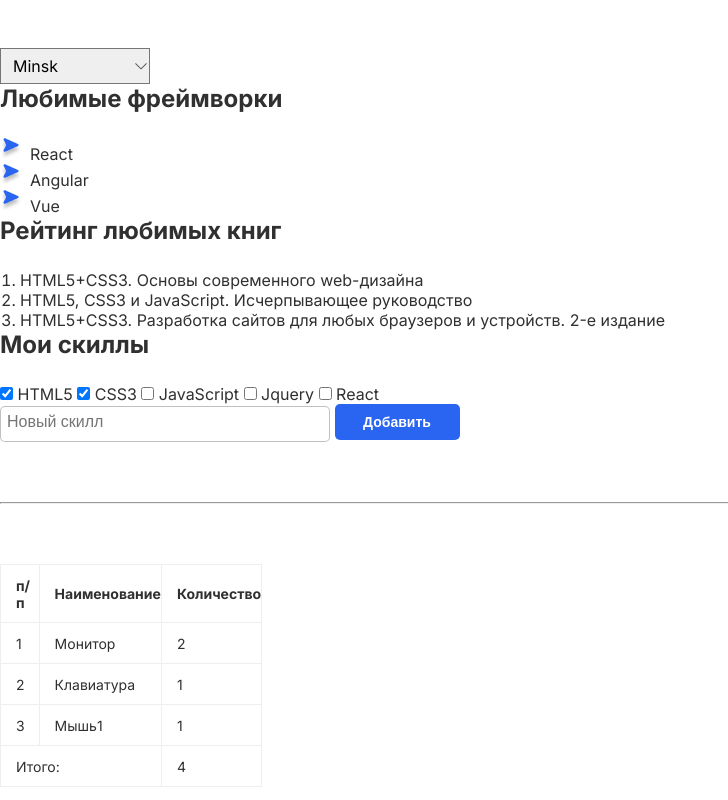
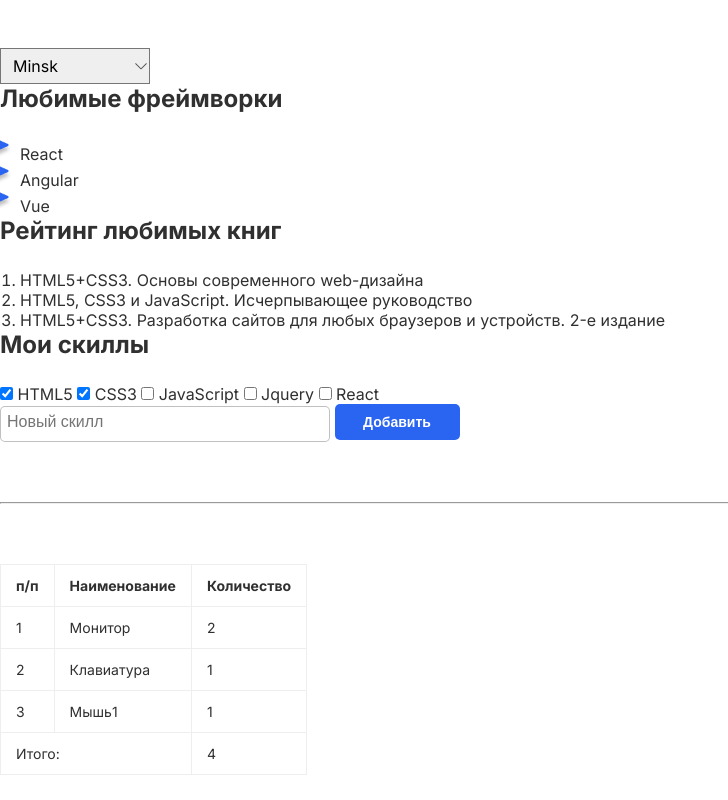
Before and after one commit to timon2022/HW-2, a plain HTML site: page index.html in a window 1280 px wide. Shown: the part 640-1440 px from the top of the page, without its empty margins (0-728 px from the left). Drawn offline with Linux system fonts and the light colour scheme.

Commit message:
fix mistakes

```diff
--- a/style.css
+++ b/style.css
@@ -84,7 +84,7 @@ margin: 0 0 25px;
 
 .frameworks-list {
     /* Стили для маркированного списка во второй секции */
-    padding: 0 30px 0;
+    padding: 0 20px 0;
     list-style: none;
     list-style-image: url(./source/Vector1.png);
 
@@ -146,17 +146,18 @@ table {
     /* Стили для таблицы */
     border: 1px;
     border-collapse:collapse;
+    font-size: 14px;
 }
 
 th,td{
     /* Стили для ячеек таблицы */
     font-weight: 700;
-font-size: 14px;
-text-align: center;
+
+text-align: left;
 
 padding-top: 12px;
 padding-bottom: 11px;
-padding: 12px 100% 11px 15px ;
+padding: 12px 15px ;
 }
 td {
 font-weight: 400;
```
